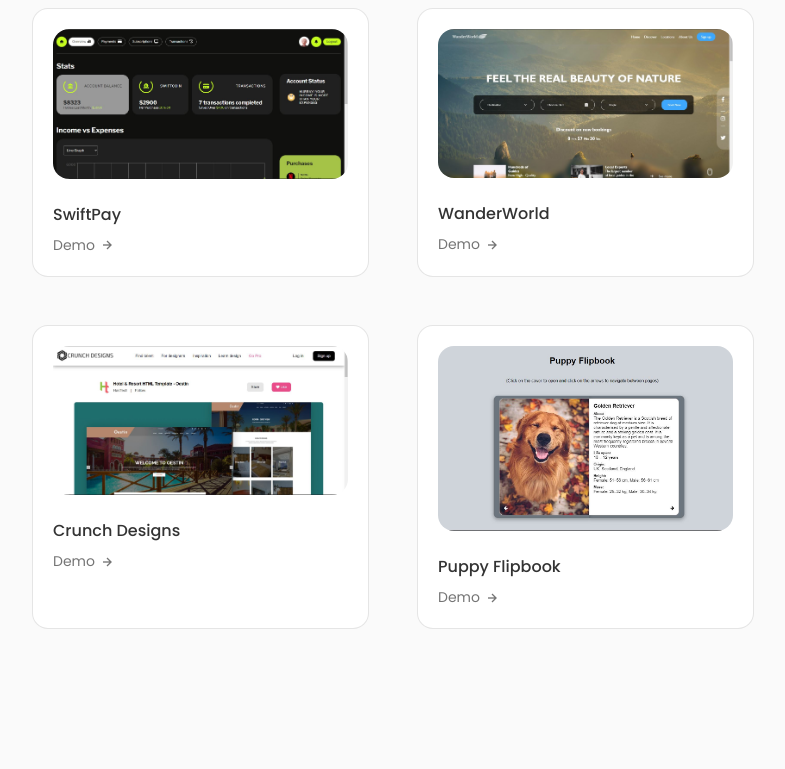
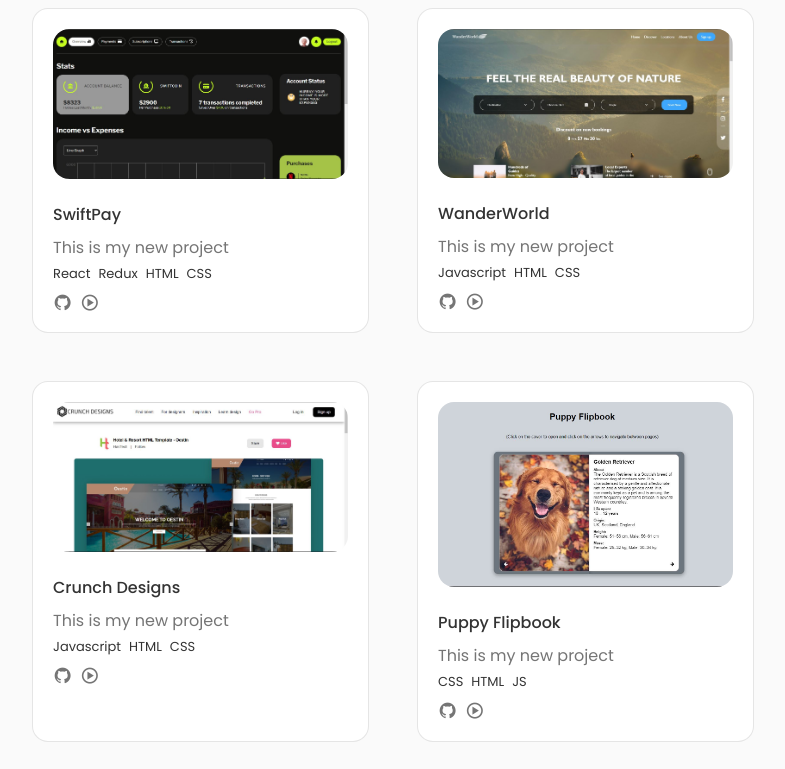
Before and after one commit to souravsb66/souravsb66.github.io, a React (Create React App) app: page / in a window 1280 px wide. Shown: the part 2000-2769 px from the top of the page, without its empty margins (247-1032 px from the left). Built offline with nearby package versions, Linux system fonts and the light colour scheme.

Commit message:
Projects updated

```diff
--- a/src/App.js
+++ b/src/App.js
@@ -7,6 +7,7 @@ import Contacts from './components/contacts/Contacts';
 import Footer from './components/footer/Footer';
 import ScrollUp from './components/scrollup/ScrollUp';
 import Projects from './components/projects/Projects';
+import Stats from './components/stats/Stats';
 
 function App() {
   return (
@@ -18,6 +19,7 @@ function App() {
         <About />
         <Skills />
         <Projects />
+        <Stats />
         <Contacts />
       </main>
 
--- a/src/components/header/Header.jsx
+++ b/src/components/header/Header.jsx
@@ -38,6 +38,7 @@ const Header = () => {
                 <i className="uil uil-home nav__icon"></i> Home
               </a>
             </li>
+
             <li className="nav__item">
               <a
                 href="#about"
@@ -51,6 +52,7 @@ const Header = () => {
                 <i className="uil uil-user nav__icon"></i> About
               </a>
             </li>
+
             <li className="nav__item">
               <a
                 href="#skills"
@@ -64,6 +66,7 @@ const Header = () => {
                 <i className="uil uil-cog  nav__icon"></i> Skills
               </a>
             </li>
+
             <li className="nav__item">
               <a
                 href="#projects"
@@ -77,6 +80,7 @@ const Header = () => {
                 <i class="uil uil-file-info-alt nav__icon"></i> Projects
               </a>
             </li>
+
             <li className="nav__item">
               <a
                 href="#contact"
@@ -91,8 +95,9 @@ const Header = () => {
               </a>
             </li>
 
-            <li
-              className="nav__item nav-link resume"
+            <li className="nav__item">
+              <div
+                className="nav-link resume"
                 onClick={() =>
                   window.open(
                     "https://drive.google.com/file/d/1phAUQb5vx3etF7i_66hp6CKW7zz9-HYK/view?usp=sharing"
@@ -108,6 +113,7 @@ const Header = () => {
                 >
                   Resume
                 </a>
+              </div>
             </li>
           </ul>
 
--- a/src/components/projects/Data.js
+++ b/src/components/projects/Data.js
@@ -8,25 +8,41 @@ export const projectsData = [
         id: 1,
         image: work1,
         title: "SwiftPay",
-        category: 'React'
+        category: 'React',
+        description: `This is my new project`,
+        tech_stack: ["React", "Redux", "HTML", "CSS"],
+        github: "https://github.com/souravsb66/swiftpay",
+        live: "https://warlike-current-5989-gamma.vercel.app/"
     },
     {
         id: 2,
         image: work2,
         title: "WanderWorld",
-        category: `JavaScript`
+        category: `JavaScript`,
+        description: `This is my new project`,
+        tech_stack: ["Javascript", "HTML", "CSS"],
+        github: "https://github.com/souravsb66/lean-run-8778",
+        live: "https://wanderworld.vercel.app/"
     },
     {
         id: 3,
         image: work3,
         title: "Crunch Designs",
-        category: "JavaScript"
+        category: "JavaScript",
+        description: `This is my new project`,
+        tech_stack: ["Javascript", "HTML", "CSS"],
+        github: "https://github.com/souravsb66/frequent-thumb-7462",
+        live: "https://crunch-designs.vercel.app/"
     },
     {
         id: 4,
         image: work4,
         title: "Puppy Flipbook",
-        category: "Animation"
+        category: "Animation",
+        description: `This is my new project`,
+        tech_stack: ["CSS", "HTML", "JS"],
+        github: "https://github.com/souravsb66/puppy-flipbook",
+        live: "https://puppy-flipbook.vercel.app/"
     }
 ]
 
--- a/src/components/projects/WorkCard.jsx
+++ b/src/components/projects/WorkCard.jsx
@@ -1,15 +1,38 @@
-import React from 'react'
+import React from "react";
 
-const WorkCard = ({image, title, category}) => {
+const WorkCard = ({ image, title, description, tech_stack, github, live }) => {
   return (
     <div className="work__card project-card">
-        <img src={image} className='work__img' />
-        <h3 className='work__title'>{title}</h3>
-        <a href="#" className='work__button'>
-            Demo <i className="bx bx-right-arrow-alt work__button-icon"></i>
+      <img src={image} className="work__img" />
+      <h3 className="project-title">{title}</h3>
+      <p class="project-description">{description}</p>
+      <p class="project-tech-stack">
+        {tech_stack.map((ele, index) => {
+          return (
+            <span key={index} className="project-card-tech-stack">
+              {ele}
+            </span>
+          );
+        })}
+      </p>
+      <div className="work__button-div">
+        <a
+          href={github}
+          className="work__button project-github-link"
+          target="_blank"
+        >
+          <i class="bx bxl-github work__button-icon"></i>
         </a>
+        <a
+          href={live}
+          className="work__button project-deployed-link"
+          target="_blank"
+        >
+          <i class="bx bx-play-circle work__button-icon"></i>
+        </a>
+      </div>
     </div>
-  )
-}
+  );
+};
 
-export default WorkCard
+export default WorkCard;
--- a/src/components/projects/projects.css
+++ b/src/components/projects/projects.css
@@ -40,10 +40,20 @@
     object-fit: cover;
 }
 
-.work__title {
+.project-title {
     font-size: var(--normal-font-size);
     font-weight: var(--font-medium);
     margin-bottom: var(--mb-0-5);
+}
+
+.project-card-tech-stack {
+    margin-right: 0.5rem;
+    font-size: var(--smaller-font-size);
+    color: var(--title-color);
+}
+
+.work__button-div {
+    display: flex;
 }
 
 .work__button {
@@ -55,12 +65,13 @@
 }
 
 .work__button-icon {
-    font-size: 1rem;
+    font-size: 1.2rem;
     transition: 0.4s;
+    margin: 0.5rem 0.5rem 0 0;
 }
 
 .work__button:hover .work__button-icon {
-    transform: translateX(0.25rem);
+    transform: scale(1.1);
 }
 
 .active-work {
@@ -83,7 +94,7 @@
         margin-bottom: 0.75rem;
     }
 
-    .work__title {
+    .project-title {
         margin-bottom: 0.25rem;
     }
 }
--- a/src/components/skills/Backend.jsx
+++ b/src/components/skills/Backend.jsx
@@ -12,7 +12,17 @@ const Backend = () => {
             <i class='bx bxs-badge-check' ></i>
 
             <div>
-              <h3 className="skills__name">Node JS</h3>
+              <h3 className="skills-card-name">Node JS</h3>
+              <span className="skills__level">Basic</span>
+              <img src="" alt="" class="skills-card-img"></img>
+            </div>
+          </div>
+
+          <div className="skills__data skills-card">
+            <i class='bx bxs-badge-check' ></i>
+
+            <div>
+              <h3 className="skills-card-name">Express</h3>
               <span className="skills__level">Basic</span>
             </div>
           </div>
@@ -21,16 +31,7 @@ const Backend = () => {
             <i class='bx bxs-badge-check' ></i>
 
             <div>
-              <h3 className="skills__name">Express</h3>
-              <span className="skills__level">Basic</span>
-            </div>
-          </div>
-
-          <div className="skills__data skills-card">
-            <i class='bx bxs-badge-check' ></i>
-
-            <div>
-              <h3 className="skills__name">Java</h3>
+              <h3 className="skills-card-name">Java</h3>
               <span className="skills__level">Basic</span>
             </div>
           </div>
@@ -41,7 +42,7 @@ const Backend = () => {
             <i class='bx bxs-badge-check' ></i>
 
             <div>
-              <h3 className="skills__name">Mongo DB</h3>
+              <h3 className="skills-card-name">Mongo DB</h3>
               <span className="skills__level">Intermediate</span>
             </div>
           </div>
@@ -50,7 +51,7 @@ const Backend = () => {
             <i class='bx bxs-badge-check' ></i>
 
             <div>
-              <h3 className="skills__name">Sanity</h3>
+              <h3 className="skills-card-name">Sanity</h3>
               <span className="skills__level">Basic</span>
             </div>
           </div>
@@ -59,7 +60,7 @@ const Backend = () => {
             {/* <i class='bx bxs-badge-check' ></i> */}
 
             <div>
-              <h3 className="skills__name"></h3>
+              <h3 className="skills-card-name"></h3>
               <span className="skills__level"></span>
             </div>
           </div>
--- a/src/components/skills/Frontend.jsx
+++ b/src/components/skills/Frontend.jsx
@@ -11,8 +11,9 @@ const Frontend = () => {
             <i class='bx bxs-badge-check' ></i>
 
             <div>
-              <h3 className="skills__name">HTML</h3>
+              <h3 className="skills-card-name">HTML</h3>
               <span className="skills__level">Basic</span>
+              <img src="" alt="" class="skills-card-img"></img>
             </div>
           </div>
 
@@ -20,7 +21,7 @@ const Frontend = () => {
             <i class='bx bxs-badge-check' ></i>
 
             <div>
-              <h3 className="skills__name">CSS</h3>
+              <h3 className="skills-card-name">CSS</h3>
               <span className="skills__level">Intermediate</span>
             </div>
           </div>
@@ -29,7 +30,7 @@ const Frontend = () => {
             <i class='bx bxs-badge-check' ></i>
 
             <div>
-              <h3 className="skills__name">JavaScript</h3>
+              <h3 className="skills-card-name">JavaScript</h3>
               <span className="skills__level">Intermediate</span>
             </div>
           </div>
@@ -40,7 +41,7 @@ const Frontend = () => {
             <i class='bx bxs-badge-check' ></i>
 
             <div>
-              <h3 className="skills__name">React</h3>
+              <h3 className="skills-card-name">React</h3>
               <span className="skills__level">Intermediate</span>
             </div>
           </div>
@@ -49,7 +50,7 @@ const Frontend = () => {
             <i class='bx bxs-badge-check' ></i>
 
             <div>
-              <h3 className="skills__name">Chakra UI</h3>
+              <h3 className="skills-card-name">Chakra UI</h3>
               <span className="skills__level">Basic</span>
             </div>
           </div>
@@ -58,7 +59,7 @@ const Frontend = () => {
             <i class='bx bxs-badge-check' ></i>
 
             <div>
-              <h3 className="skills__name">Git</h3>
+              <h3 className="skills-card-name">Git</h3>
               <span className="skills__level">Basic</span>
             </div>
           </div>
--- a/src/components/skills/skills.css
+++ b/src/components/skills/skills.css
@@ -40,7 +40,7 @@
     color: var(--title-color);
 }
 
-.skills__name {
+.skills-card-name {
     font-size: var(--normal-font-size);
     font-weight: var(--font-medium);
     line-height: 18px;
@@ -74,7 +74,7 @@
     .skills__box {
         column-gap: 1.25rem;
     }
-    .skills__name {
+    .skills-card-name {
         font-size: var(--small-font-size);
     }
 }
--- /dev/null
+++ b/src/components/stats/Stats.jsx
@@ -0,0 +1,17 @@
+import React from 'react'
+import "./stats.css"
+
+const Stats = () => {
+  return (
+    <section id="stats__container" className='section'>
+        <h2 className="section__title">Stats</h2>
+        <span className="section__subtitle">My Github Stats</span>
+
+        <div className="container__content container">
+            <a href="https://git.io/streak-stats" target="_blank" class="github-streak-stats"><img src="https://github-readme-streak-stats.herokuapp.com?user=souravsb66&theme=dark&hide_border=true" alt="GitHub Streak" /></a>
+        </div>
+    </section>
+  )
+}
+
+export default Stats
--- /dev/null
+++ b/src/components/stats/stats.css
@@ -0,0 +1,4 @@
+.container__content {
+    display: flex;
+    justify-content: center;
+}
```
Lines whose indentation alone changed are shown as unchanged.
